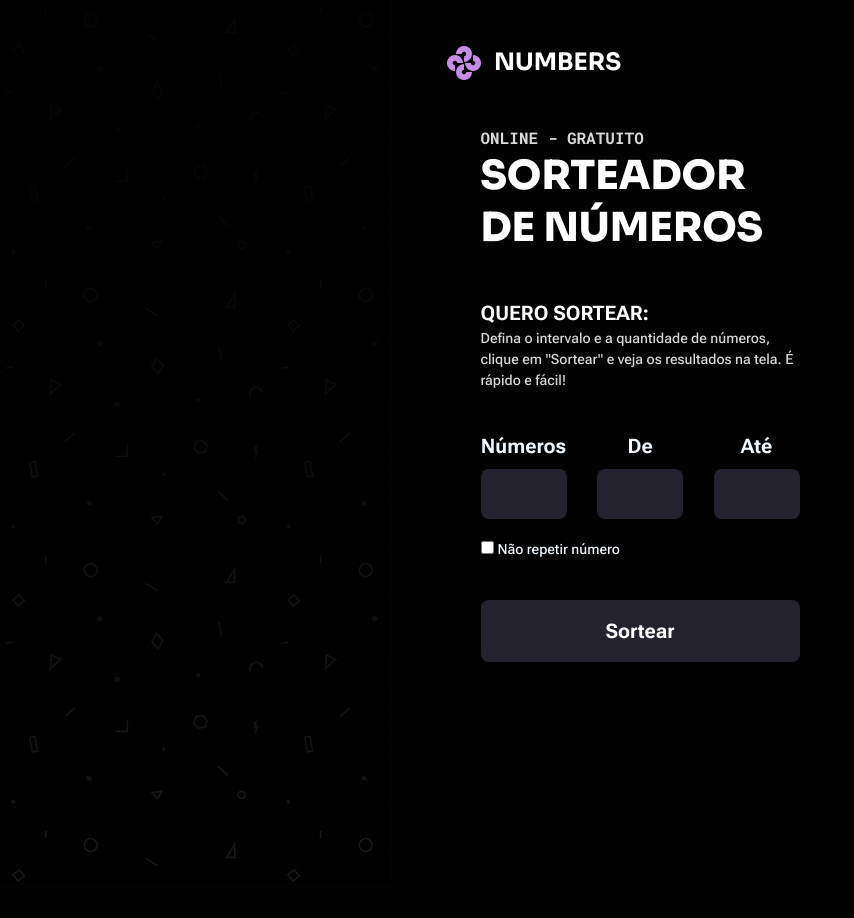
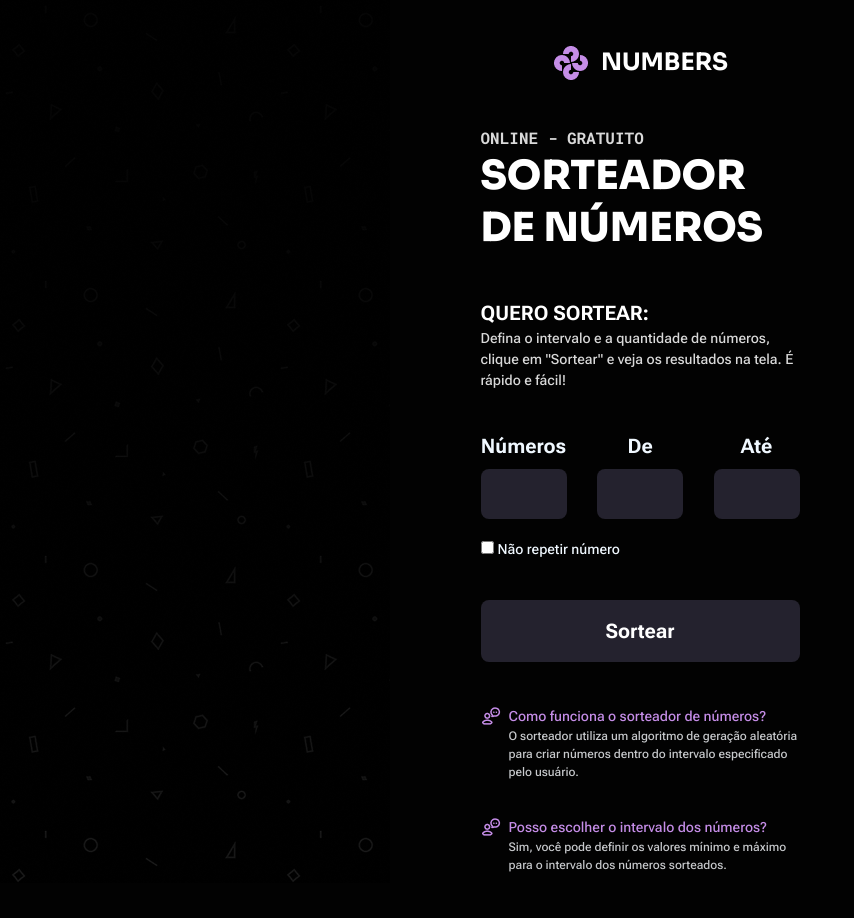
Before and after one commit to hgg8ghtr15/desafio7_sorteador_numeros, a plain HTML site: page index.html in a window 1280 px wide. Shown: the whole page, without its empty margins (0-854 px from the left). Before the commit the page ends 883 px from the top, so only its background shows below. Drawn offline with Linux system fonts and the light colour scheme.

Commit message:
Projeto em mudança

```diff
--- /dev/null
+++ b/css/footer.css
@@ -0,0 +1,27 @@
+.footer {
+  /* color: aliceblue; */
+  align-items: center;
+  justify-content: center;
+  margin-bottom: 44px;
+
+  & .questions {
+    width: 319px;
+    gap: 36px;
+    /* border: 1px solid red; */
+    & .question {
+        gap: 8px;
+      & img {
+        width: 20px;
+        height: 20px;
+      }
+      & .texto {
+        & h3 {
+            color: var(--content-brand);
+        }
+        & p{
+            color: var(--content-secondary);
+        }
+      }
+    }
+  }
+}
--- a/css/global.css
+++ b/css/global.css
@@ -134,6 +134,7 @@ body {
 
 .center {
   margin: auto;
+
 }
 
 .flex {
@@ -153,3 +154,10 @@ body {
   position: absolute;
   z-index: -1;
 }
+
+@media (width >= 1366px) {
+  .center {
+    margin-left: 120px;
+  }
+
+}
--- a/css/header.css
+++ b/css/header.css
@@ -1,4 +1,6 @@
 .header{
+    align-items: center;
+    justify-content: center;
     & div{
         width: 319px;
         gap: 8px;
@@ -11,3 +13,7 @@
         }
     }
 }
+
+@media (width >= 1366px){
+
+}
--- a/css/index.css
+++ b/css/index.css
@@ -2,3 +2,4 @@
 @import url(logo.css);
 @import url(header.css);
 @import url(main.css);
+@import url(footer.css);
--- a/css/logo.css
+++ b/css/logo.css
@@ -3,8 +3,21 @@
     justify-items: center;
     padding-block: 44px;
     color: var(--content-primary);
+    margin: auto;
     & div{
+        justify-content: center;
         align-items: center;
         gap: 11px;
     }
 }
+
+@media (width >= 1366px){
+    .logo{
+        padding: 0;
+        margin: 76px 0px 86px 120px;
+        justify-items: left;
+        & div{
+        }
+    }
+
+}
--- a/index.html
+++ b/index.html
@@ -15,24 +15,25 @@
     />
   </head>
   <body>
-    <img src="css/image/Shapes.png" alt="" class="absolute" />
-
-    <div class="contaner center logo sora-small">
-      <div class="flex center">
+    <img src="css/image/Shapes.png" alt="" class="absolute center" />
+    <div class="contaner logo sora-small">
+      <div class="flex">
         <img src="css/icon/logo.png" alt="" />
         <strong>Numbers</strong>
       </div>
     </div>
 
-    <header class="contaner center header">
-      <div class="center">
+    <div class="contaner center flex-col">
+
+      <header class="header flex">
+        <div class="">
           <p class="overline">Online - gratuito</p>
           <h1 class="display-medium">Sorteador de números</h1>
         </div>
       </header>
 
-    <main class="contaner center header main flex-col">
-      <div class="title-form center">
+      <main class="header main flex-col">
+        <div class="title-form">
           <p class="label-large">Quero sortear:</p>
           <p class="paragraph-medium">
             Defina o intervalo e a quantidade de números, clique em "Sortear" e
@@ -40,8 +41,8 @@
           </p>
         </div>
 
-      <form action="" class="center flex-col">
-        <div class="center flex">
+        <form action="" class="flex-col">
+          <div class="flex">
             <div class="numero flex-col">
               <label for="" class="label-medium">Números</label>
               <input type="text" class="display-small" />
@@ -63,11 +64,42 @@
           </div>
         </form>
 
-      <div class="button center">
+        <div class="button">
           <button class="label-medium">Sortear</button>
         </div>
+      </main>
 
-    </main>
+      <footer class="footer flex ">
+        <div class="questions flex-col">
+          <div class="flex question">
+            <img src="css/icon/question.png" alt="" />
+            <div class="texto flex-col">
+              <h3 class="paragraph-medium">
+                Como funciona o sorteador de números?
+              </h3>
+              <p class="paragraph-small">
+                O sorteador utiliza um algoritmo de geração aleatória para criar
+                números dentro do intervalo especificado pelo usuário.
+              </p>
+            </div>
+          </div>
+
+          <div class="flex question">
+            <img src="css/icon/question.png" alt="" />
+            <div class="texto flex-col">
+              <h3 class="paragraph-medium">
+                Posso escolher o intervalo dos números?
+              </h3>
+              <p class="paragraph-small">
+                Sim, você pode definir os valores mínimo e máximo para o
+                intervalo dos números sorteados.
+              </p>
+            </div>
+          </div>
+        </div>
+      </footer>
+    </div>
+
     <script src="script.js"></script>
   </body>
 </html>
```
Also changed, not shown: css/icon/question.png (added). Lines whose indentation alone changed are shown as unchanged.
